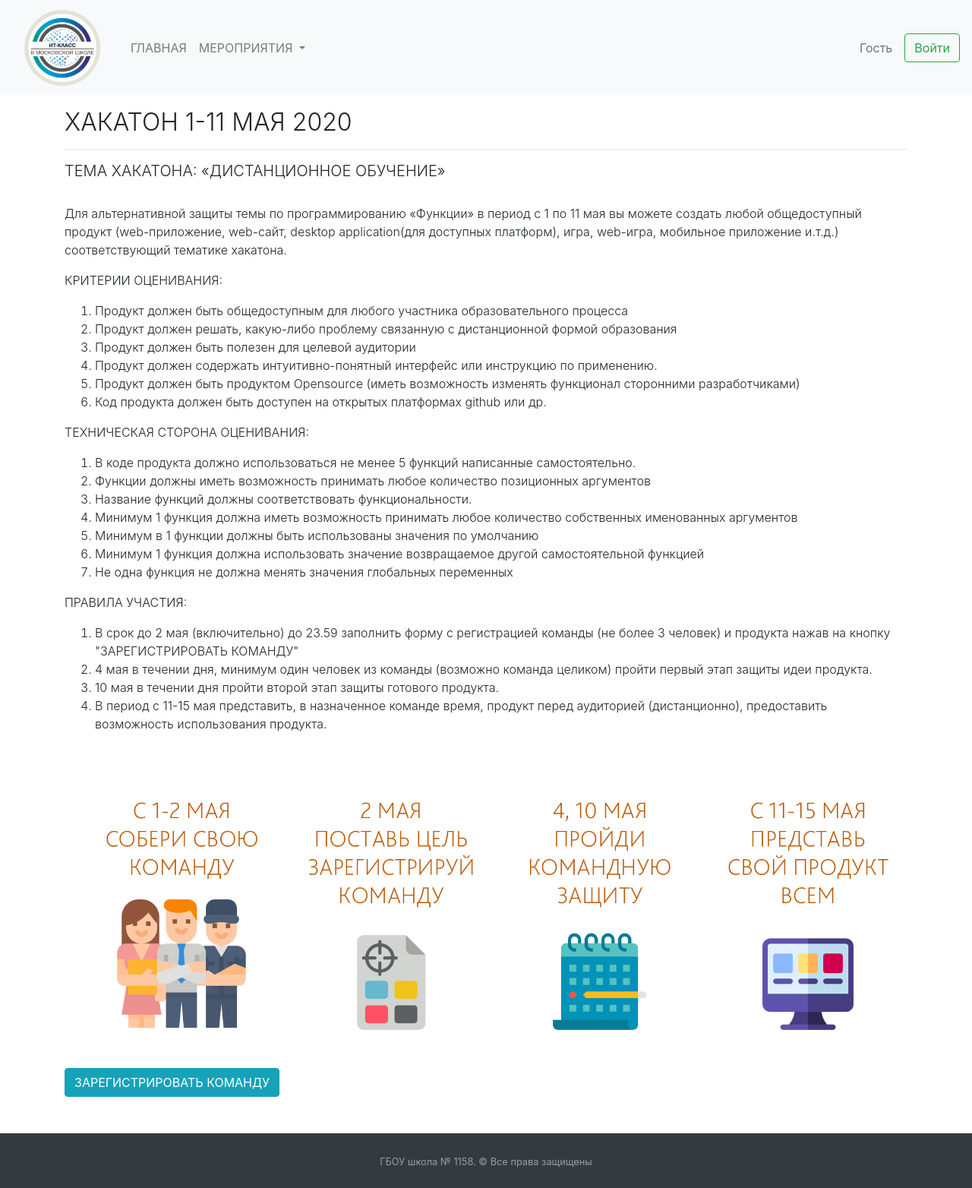
After one commit to ibkov/it_class1158, a Django app: page /hacaton/ in a window 1280 px wide. The commit adds this page. Shown: the whole page at 76% size. Run offline with Django 3.2, Linux system fonts and the light colour scheme; some libraries are stand-ins or nearby versions.

Commit message:
add hacaton

```diff
--- a/mainapp/urls.py
+++ b/mainapp/urls.py
@@ -17,5 +17,6 @@ urlpatterns = [
     path("intensiv/", views.IntensivView.as_view(), name="intensiv"),
     path("test_applicant/", views.ApplicantView.as_view(), name="applicant"),
     path("task_day/wrong", views.WrongTasksView.as_view(), name="task_day_wrong"),
+    path("hacaton/", views.HacatonView.as_view(), name="hacaton"),
 
 ]
--- a/mainapp/views.py
+++ b/mainapp/views.py
@@ -21,6 +21,10 @@ class MainView(ListView):
         context = super().get_context_data(**kwargs)
         context['events_new'] = Events.objects.filter(check=False).count()
         return context
+
+class HacatonView(ListView):
+    model = Puples
+    template_name = "hacaton.html"
 
 
 class WrongTasksView(LoginRequiredMixin, ListView):
@@ -66,6 +70,9 @@ class TasksView(LoginRequiredMixin, ListView):
             task.count_answer += 1
             task.id_answers += str(Puples.objects.get(user=request.user.id).user.id) + " "
             task.save()
+            send_mail("Задача решена",
+                      f"Задача решена учеником:{Puples.objects.get(user=request.user.id).surname} {Puples.objects.get(user=request.user.id).name}\nДата время и дата решения: {datetime.datetime.now()}",
+                      "admin@it-class1158.site", ["ibkov@yandex.ru"])
             return redirect("/task_day")
         return redirect("/task_day/wrong")
 
--- a/templates/base.html
+++ b/templates/base.html
@@ -77,6 +77,7 @@
                         <a class="dropdown-item"
                            href="https://events.educom.ru/calendar?onlyActual=false&pageNumber=1&search=&portalIds=21&portalIds=14">IT-СУББОТЫ</a>
                         <a class="dropdown-item" href="http://events.mosedu.ru">МЕРОПРИЯТИЯ ДЛЯ ИТ-КЛАССОВ</a>
+                        <a class="dropdown-item" href="/hacaton">ХАКАТОН 1-11 МАЯ 2020г.</a>
                     </div>
                 </li>
                 {% if user.is_authenticated %}
--- /dev/null
+++ b/templates/hacaton.html
@@ -0,0 +1,60 @@
+{% extends  'base.html' %}
+{% load static %}
+{% block main %}
+    <div class="container h-100">
+        <h2 class="text-left font-weight-light pt-3">ХАКАТОН 1-11 МАЯ 2020</h2>
+        <hr>
+        <h5 class="font-weight-light">ТЕМА ХАКАТОНА: «ДИСТАНЦИОННОЕ ОБУЧЕНИЕ»</h5>
+        <br>
+        <p class="font-weight-light">Для альтернативной защиты темы по программированию «Функции» в период с 1 по 11 мая
+            вы можете создать любой общедоступный продукт (web-приложение, web-сайт, desktop application(для доступных
+            платформ), игра, web-игра, мобильное приложение и.т.д.) соответствующий тематике хакатона.</p>
+
+        <p class="font-weight-light">КРИТЕРИИ ОЦЕНИВАНИЯ:
+        <ol class="font-weight-light">
+            <li>Продукт должен быть общедоступным для любого участника образовательного процесса</li>
+            <li> Продукт должен решать, какую-либо проблему связанную с дистанционной формой образования</li>
+            <li>Продукт должен быть полезен для целевой аудитории</li>
+            <li>Продукт должен содержать интуитивно-понятный интерфейс или инструкцию по применению.</li>
+            <li>Продукт должен быть продуктом Opensource (иметь возможность изменять функционал сторонними
+                разработчиками)
+            </li>
+            <li> Код продукта должен быть доступен на открытых платформах github или др.</li>
+        </ol>
+        </p>
+        <p class="font-weight-light">ТЕХНИЧЕСКАЯ СТОРОНА ОЦЕНИВАНИЯ:
+        <ol class="font-weight-light">
+            <li>В коде продукта должно использоваться не менее 5 функций написанные самостоятельно.</li>
+            <li>Функции должны иметь возможность принимать любое количество позиционных аргументов</li>
+            <li>Название функций должны соответствовать функциональности.</li>
+            <li>Минимум 1 функция должна иметь возможность принимать любое количество собственных именованных
+                аргументов
+            </li>
+            <li>Минимум в 1 функции должны быть использованы значения по умолчанию</li>
+            <li>Минимум 1 функция должна использовать значение возвращаемое другой самостоятельной функцией</li>
+            <li>Не одна функция не должна менять значения глобальных переменных</li>
+        </ol>
+        </p>
+
+        <p class="font-weight-light">ПРАВИЛА УЧАСТИЯ:</p>
+        <ol class="font-weight-light">
+            <li>В срок до 2 мая (включительно) до 23.59 заполнить форму с регистрацией команды (не более 3 человек) и
+                продукта нажав на
+                кнопку "ЗАРЕГИСТРИРОВАТЬ КОМАНДУ"
+            </li>
+            <li>4 мая в течении дня, минимум один человек из команды (возможно команда целиком) пройти первый этап
+                защиты
+                идеи продукта.
+            </li>
+            <li>10 мая в течении дня пройти второй этап защиты готового продукта.</li>
+            <li>В период с 11-15 мая представить, в назначенное команде время, продукт перед аудиторией (дистанционно),
+                предоставить возможность использования продукта.
+            </li>
+        </ol>
+        </p>
+        <img class="img-fluid mx-3" src="{% static '/images/hacaton.png' %}">
+        <a href="https://forms.gle/89hYELnRQn8sFjkJ9">
+            <button class="btn btn-info text-center">ЗАРЕГИСТРИРОВАТЬ КОМАНДУ</button>
+        </a>
+    </div>
+{% endblock %}
```
Also changed, not shown: db.sqlite3, static/images/hacaton.png (added).
